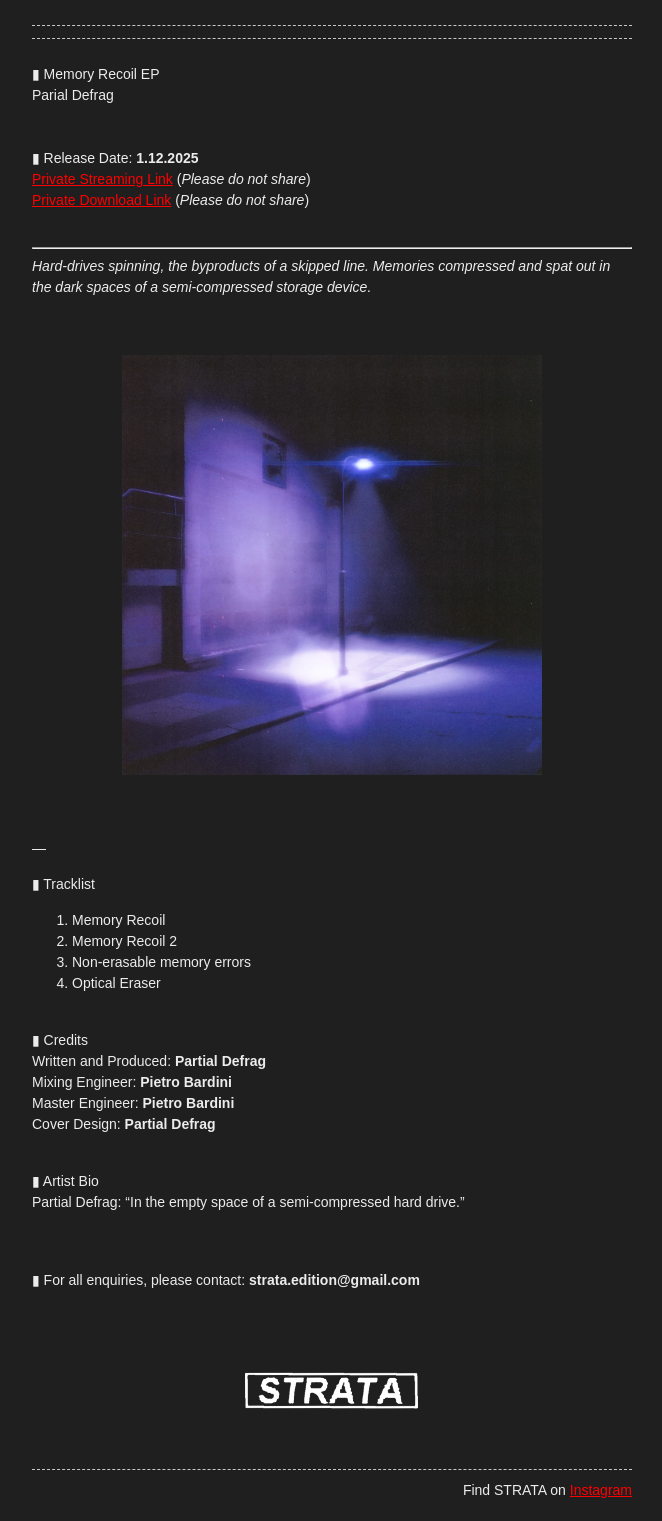
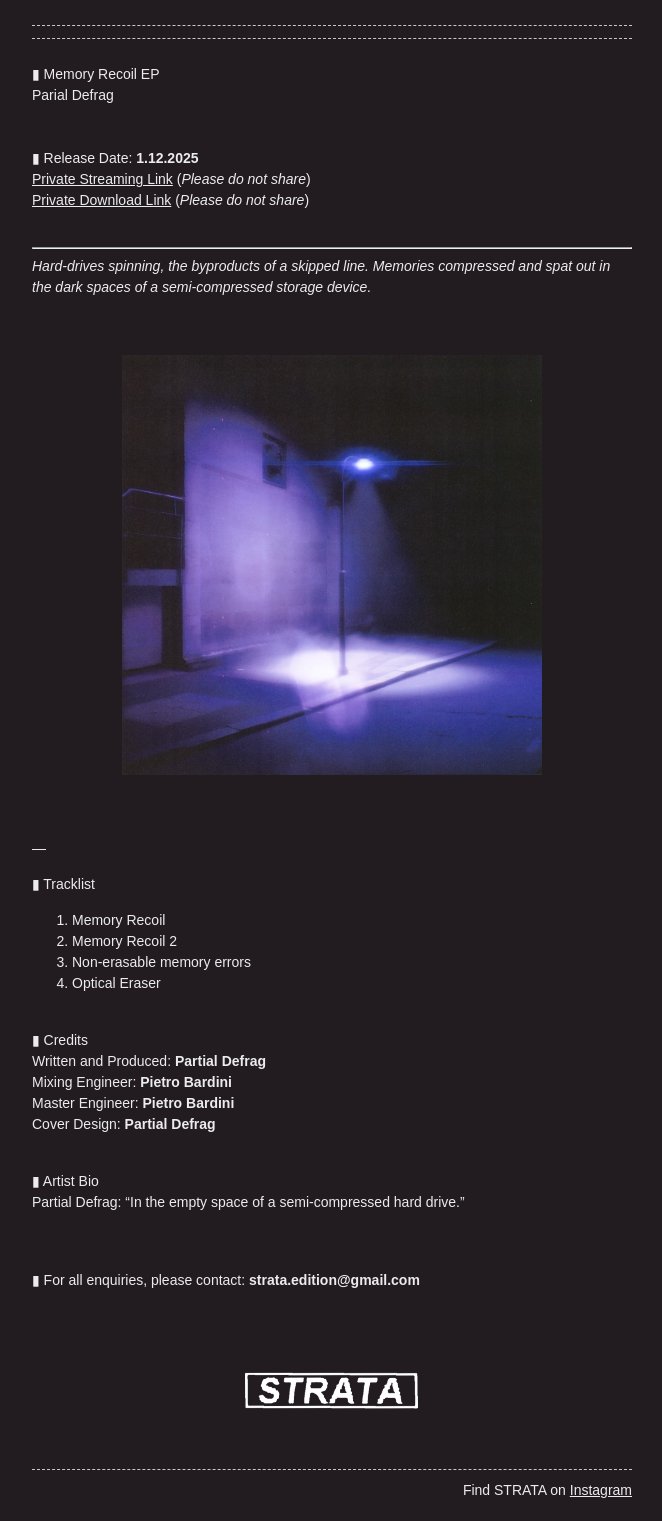
Before and after one commit to StrataEdition/Memory-Recoil-EPK, a Jekyll site: the page built from index.md, in a window 1280 px wide. Shown: the whole page, without its empty margins (308-970 px from the left). Built offline with Jekyll 4.4.1, drawn with Linux system fonts in a browser that asks for light colours.

Commit message:
Update _dark.scss

```diff
--- a/_sass/_dark.scss
+++ b/_sass/_dark.scss
@@ -7,10 +7,10 @@
   --border: dashed 1px rgba(219, 219, 219, 0.9);
   --selection-background: rgba(219, 219, 219, 0.99);
   --selection-text: #000;
-  --background-color: #1f1f1f;
+  --background-color: #221c20;
   --text-color: var(--base-color);
   --placeholder-color: var(--base-color);
-  --link-color:#ff0000;
+  --link-color:##3435D9;
   --code-color-1: #aaaaaa;
   --code-color-2: #ffffcc;
   --code-color-3: #F00000;
```
